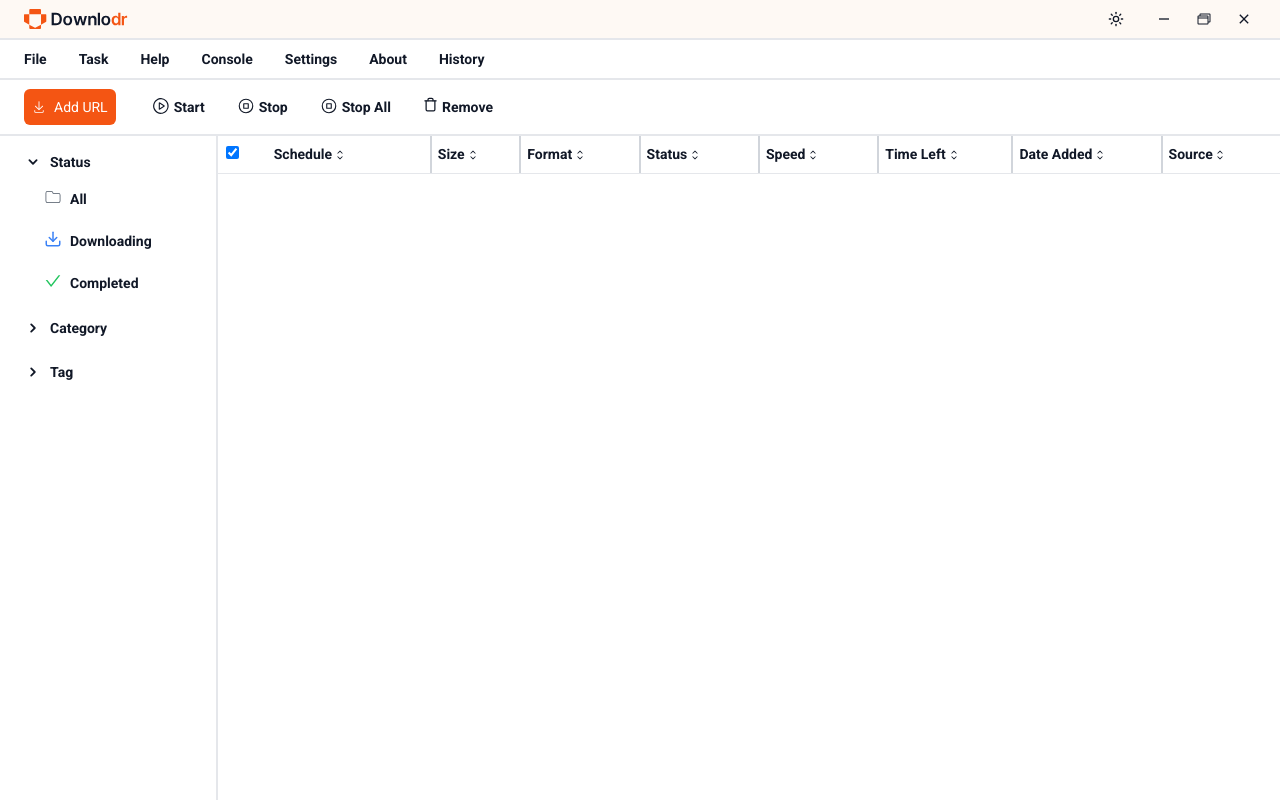
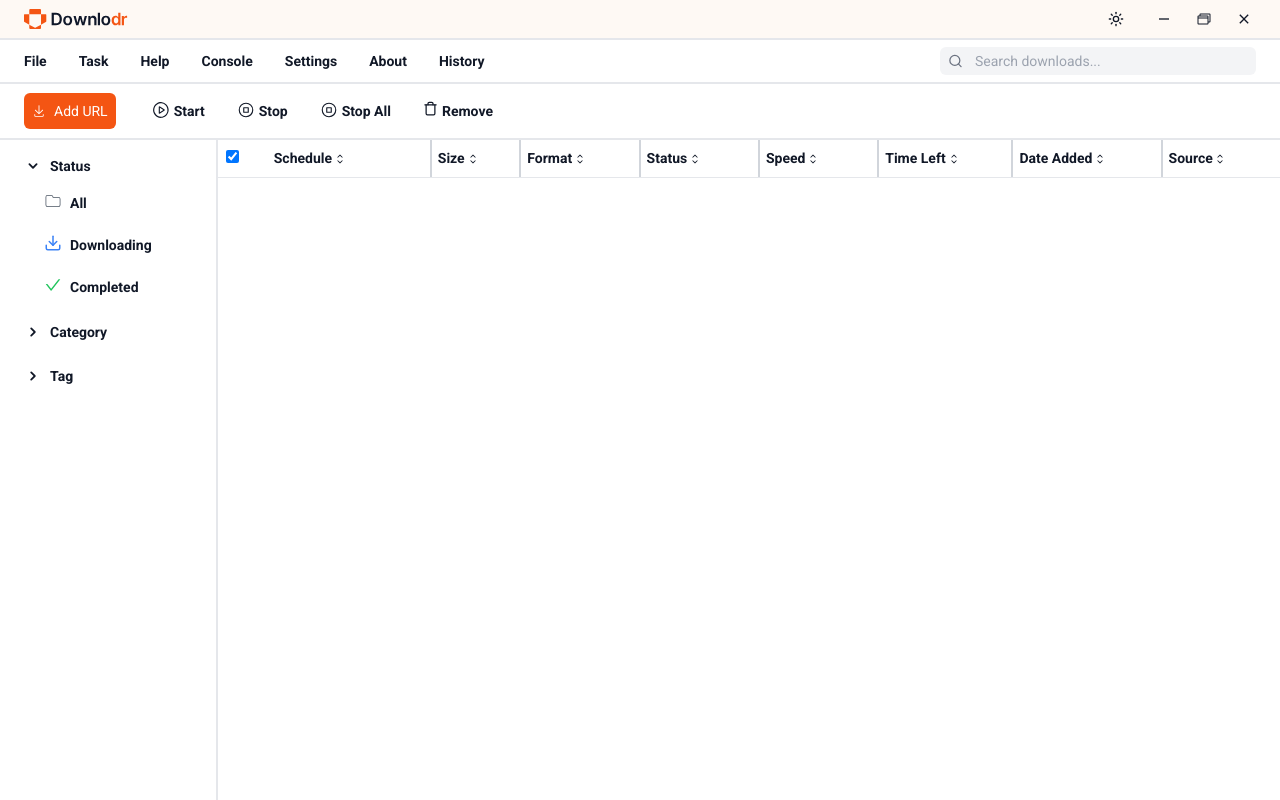
Before and after one commit to Talisik/Downlodr, a React (Vite) app: page / in a window 1280 px wide. Built offline with nearby package versions, Linux system fonts and the light colour scheme.

Commit message:
Added Search Bar

```diff
--- a/src/Components/Main/Shared/DropdownBar.tsx
+++ b/src/Components/Main/Shared/DropdownBar.tsx
@@ -20,11 +20,14 @@ import { RxExit } from 'react-icons/rx';
 import DownloadModal from '../Modal/DownloadModal';
 import SettingsModal from '../Modal/SettingsModal';
 import { useToast } from '../../SubComponents/shadcn/hooks/use-toast';
-import useDownloadStore from '../../../Store/downloadStore';
+import useDownloadStore, {
+  HistoryDownloads,
+} from '../../../Store/downloadStore';
 import { useMainStore } from '../../../Store/mainStore';
 import AboutModal from '../Modal/AboutModal';
 import HelpModal from '../Modal/HelpModal';
 import { processFileName } from '../../../DataFunctions/FilterName';
+import { FiSearch } from 'react-icons/fi';
 
 const DropdownBar = ({ className }: { className?: string }) => {
   // Dropdown element states
@@ -40,7 +43,63 @@ const DropdownBar = ({ className }: { className?: string }) => {
 
   // Store
   const { settings } = useMainStore();
-  const { downloading } = useDownloadStore();
+  const { downloading, historyDownloads } = useDownloadStore();
+
+  // Add search functionality
+  const [searchTerm, setSearchTerm] = useState('');
+  const [showResults, setShowResults] = useState(false);
+  const [searchResults, setSearchResults] = useState<HistoryDownloads[]>([]);
+  const searchRef = useRef<HTMLDivElement>(null);
+
+  // Filter search results when search term changes
+  useEffect(() => {
+    if (searchTerm.trim() === '') {
+      setSearchResults([]);
+      return;
+    }
+    console.log(searchTerm);
+    console.log(historyDownloads);
+    const results = historyDownloads.filter((download) =>
+      download.name.toLowerCase().includes(searchTerm.toLowerCase()),
+    );
+
+    setSearchResults(results);
+  }, [searchTerm, historyDownloads]);
+
+  // Close search results when clicking outside
+  useEffect(() => {
+    const handleClickOutside = (event: MouseEvent) => {
+      if (
+        searchRef.current &&
+        !searchRef.current.contains(event.target as Node)
+      ) {
+        setShowResults(false);
+      }
+    };
+
+    document.addEventListener('mousedown', handleClickOutside);
+    return () => {
+      document.removeEventListener('mousedown', handleClickOutside);
+    };
+  }, []);
+
+  // Handle opening the video file
+  const handleOpenVideo = async (download: HistoryDownloads) => {
+    try {
+      const fullPath = `${download.location}${download.name}`;
+      window.downlodrFunctions.openVideo(fullPath);
+    } catch (error) {
+      console.error('Error opening file:', error);
+      toast({
+        variant: 'destructive',
+        title: 'Error Opening File',
+        description: 'An error occurred while trying to open the file',
+      });
+    }
+
+    setShowResults(false);
+    setSearchTerm('');
+  };
 
   // UseEffect for clicking outside dropdowns
   useEffect(() => {
@@ -174,7 +233,7 @@ const DropdownBar = ({ className }: { className?: string }) => {
 
   return (
     <div
-      className={`${className} flex items-center justify-between relative z-48`}
+      className={`${className} flex items-center justify-between relative z-48 py-4`}
       ref={dropdownRef}
     >
       <div className="flex items-center gap-4">
@@ -281,6 +340,58 @@ const DropdownBar = ({ className }: { className?: string }) => {
           <span> History</span>
         </NavLink>
       </div>
+      {/* Search Bar with increased width */}
+      <div ref={searchRef} className="relative my-10 mr-6 w-1/4">
+        <div className="flex items-center bg-gray-100 dark:bg-gray-700 rounded-md px-2">
+          <FiSearch className="text-gray-500 dark:text-gray-400 h-4 w-4 mr-1" />
+          <input
+            type="text"
+            placeholder="Search downloads..."
+            className="py-1 px-2 bg-transparent focus:outline-none text-sm w-full"
+            value={searchTerm}
+            onChange={(e) => {
+              setSearchTerm(e.target.value);
+              if (e.target.value.trim() !== '') {
+                setShowResults(true);
+              } else {
+                setShowResults(false);
+              }
+            }}
+            onFocus={() => {
+              if (searchTerm.trim() !== '') {
+                setShowResults(true);
+              }
+            }}
+          />
+        </div>
+
+        {/* Search Results Dropdown */}
+        {showResults && searchResults.length > 0 && (
+          <div className="absolute top-full left-0 mt-1 w-full max-h-60 overflow-y-auto bg-white dark:bg-gray-800 rounded-md shadow-lg z-10">
+            {searchResults.map((download) => (
+              <div
+                key={download.id}
+                className="px-3 py-2 hover:bg-gray-100 dark:hover:bg-gray-700 cursor-pointer text-sm truncate"
+                onClick={() => handleOpenVideo(download)}
+                title={download.name}
+              >
+                {download.name}
+              </div>
+            ))}
+          </div>
+        )}
+
+        {/* No Results Message */}
+        {showResults &&
+          searchTerm.trim() !== '' &&
+          searchResults.length === 0 && (
+            <div className="absolute top-full left-0 mt-1 w-64 bg-white dark:bg-gray-800 rounded-md shadow-lg z-10">
+              <div className="px-3 py-2 text-sm text-gray-500 dark:text-gray-400">
+                No downloads found
+              </div>
+            </div>
+          )}
+      </div>
 
       {/* Right side button */}
       <HelpModal
--- a/src/Components/Main/Shared/TaskBar.tsx
+++ b/src/Components/Main/Shared/TaskBar.tsx
@@ -331,6 +331,7 @@ const TaskBar: React.FC<TaskBarProps> = ({ className }) => {
             <span className="hidden sm:inline">Add URL</span>
             <span className="sm:hidden"> Add URL</span>
           </button>
+
           <button
             className="hover:bg-gray-100 dark:hover:bg-gray-700 px-3 py-1 rounded flex gap-1 font-semibold dark:text-gray-200"
             onClick={handlePlaySelected}
--- a/src/Layout/MainLayout.tsx
+++ b/src/Layout/MainLayout.tsx
@@ -50,7 +50,7 @@ const MainLayout = () => {
     <ErrorBoundary>
       <div className="h-screen flex flex-col bg-white dark:bg-darkMode text-gray-900 dark:text-gray-100">
         <TitleBar className="h-10 p-2 bg-titleBar dark:bg-darkMode border-b-2 border-gray-200 dark:border-gray-700" />
-        <DropdownBar className="h-10 pl-4 bg-nav-main dark:bg-darkMode border-b-2 border-gray-200 dark:border-gray-700" />
+        <DropdownBar className="h-11 pl-4 bg-nav-main dark:bg-darkMode border-b-2 border-gray-200 dark:border-gray-700" />
         <TaskBar className="py-[9px] pr-[24px] pl-[8px] bg-nav-main dark:bg-darkMode border-b-2 border-gray-200 dark:border-gray-700" />
         <div className="flex flex-1 overflow-hidden h-[calc(100vh-120px)]">
           <Navigation className="w-[218px] overflow-y-auto h-full" />
--- a/src/Store/downloadStore.tsx
+++ b/src/Store/downloadStore.tsx
@@ -78,12 +78,12 @@ interface Downloading extends BaseDownload {
 }
 
 // Interface for finished downloads
-interface FinishedDownloads extends BaseDownload {
+export interface FinishedDownloads extends BaseDownload {
   status: string; // Status of the finished download
 }
 
 // Interface for historical downloads
-interface HistoryDownloads extends BaseDownload {
+export interface HistoryDownloads extends BaseDownload {
   status: string; // Status of the historical download
 }
 
```
